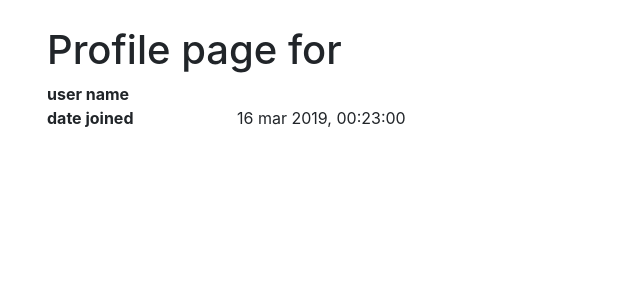
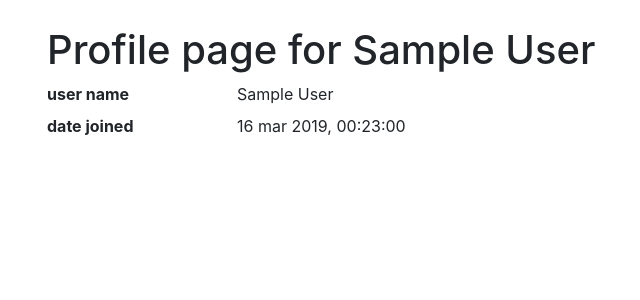
Before and after one commit to zgoda/devlog, a Flask app: template src/devlog/templates/user/profile.jinja in a window 1280 px wide. Shown: the part 56-356 px from the top of the page, without its empty margins (38-678 px from the left). Run offline with Flask 2, Linux system fonts and the light colour scheme; the template is opened without the code that fills it: values that come from a table or form of the project are taken from there, others are empty; some libraries are stand-ins or nearby versions.

Commit message:
Display things

```diff
--- a/src/devlog/templates/blog/display.jinja
+++ b/src/devlog/templates/blog/display.jinja
@@ -16,7 +16,7 @@
   <li class="list-inline-item"><a href="">{{ gettext('add post') }}</a></li>
 </ul>
 {% endif %}
-{% for post in posts.iter_pages() %}
+{% for post in posts.items %}
 {{ render_post_headline(post) }}
 {% endfor %}
 {% endblock %}
--- a/src/devlog/templates/macros/blog.jinja
+++ b/src/devlog/templates/macros/blog.jinja
@@ -2,6 +2,7 @@
 <div class="card">
   <div class="card-body">
     <h2 class="card-title">{{ post.title }}</h2>
+    <p class="card-subtitle text-muted"><small></small></p>
     <p class="card-text">{{ post.summary_html|safe }}</p>
     <a href="{{ url_for('post.display', post_id=post.id) }}" class="card-link">{{ gettext('read more') }}</a>
   </div>
--- a/src/devlog/templates/user/base.jinja
+++ b/src/devlog/templates/user/base.jinja
@@ -8,7 +8,7 @@
     {% if current_user.has_blogs %}
     <ul class="list-group list-group-flush">
       {% for blog in current_user.recent_blogs() %}
-      <li class="list-group-item"><a href="{{ url_for('blog.display', blog_id=blog.id) }}">{{ blog.name }}</a> <em>({{ blog.updated|datetimeformat('short') }})</em></li>
+      <li class="list-group-item"><a href="{{ url_for('blog.display', blog_id=blog.id) }}">{{ blog.name }}</a> <em><small>({{ blog.updated|datetimeformat('short') }})</small></em></li>
       {% endfor %}
     </ul>
     <p class="card-text mt-4 text-center"><a href="{{ url_for('blog.create') }}" class="btn btn-primary"><i class="fas fa-plus"></i>&nbsp;{{ gettext('create new') }}</a></p>
--- a/src/devlog/templates/user/details.jinja
+++ b/src/devlog/templates/user/details.jinja
@@ -2,7 +2,7 @@
 
 {% from 'macros/forms.jinja' import render_form_fields, render_form_buttons %}
 
-{% block pagetitle %}{{ gettext('user account details').capitalize() }}{% endblock %}
+{% block pagetitle %}{{ gettext('account details').capitalize() }}{% endblock %}
 
 {% block content %}
 <h1>{{ gettext('account details').capitalize() }}</h1>
@@ -11,7 +11,7 @@
 {{ render_form_buttons(form.buttons) }}
 </form>
 <p><a href="{{ url_for('user.profile', user_id=current_user.id) }}">{{ gettext('view your profile page').capitalize() }}</a></p>
-<h2>{{ gettext('remove account') }}</h2>
+<h2>{{ gettext('remove account').capitalize() }}</h2>
 <p>{% trans %}You may temporarily deactivate your account using the form above. To completely remove your account click the button below to get to confirmation page. We will miss you.{% endtrans %}</p>
-<p><a href="{{ url_for('user.confirm_delete') }}" class="btn btn-danger"><span class="fas fa-skull-crossbones"></span>&nbsp;{{ gettext('bye!') }}</a></p>
+<p><a href="{{ url_for('user.confirm_delete') }}" class="btn btn-danger"><span class="fas fa-skull-crossbones"></span>&nbsp;{{ gettext('delete') }}</a></p>
 {% endblock %}
--- a/src/devlog/templates/user/profile.jinja
+++ b/src/devlog/templates/user/profile.jinja
@@ -1,15 +1,15 @@
 {% extends "user/base.jinja" %}
 
-{% block pagetitle %}{{ gettext('Profile page for %(user_name)s', user_name=user.display_name()) }}{% endblock %}
+{% block pagetitle %}{{ gettext('Profile page for %(user_name)s', user_name=user.name) }}{% endblock %}
 
 {% block content %}
-<h1>{{ gettext('Profile page for %(user_name)s', user_name=user.display_name()) }}</h1>
+<h1>{{ gettext('Profile page for %(user_name)s', user_name=user.name) }}</h1>
 {% if user == current_user and not (user.active and user.public) %}
 <p class="lead">{{ gettext('Your account is inactive or set as private (or both), no one except you can see this page') }}.</p>
 {% endif %}
 <dl class="row">
   <dt class="col-sm-3">{{ gettext('user name') }}</dt>
-  <dd class="col-sm-9">{{ user.display_name() }}</dd>
+  <dd class="col-sm-9">{{ user.name }}</dd>
   <dt class="col-sm-3">{{ gettext('date joined') }}</dt>
   <dd class="col-sm-9">{{ user.created|datetimeformat('medium') }}</dd>
 </dl>
--- a/src/devlog/user/views.py
+++ b/src/devlog/user/views.py
@@ -20,7 +20,7 @@ def account():
             flash(
                 gettext(
                     'Data for user %(name)s has been saved',
-                    name=current_user.display_name()
+                    name=current_user.name
                 ), category='success'
             )
             return redirect(request.path)
```
Also changed, not shown: src/devlog/blog/views.py (+8 -3 lines).
